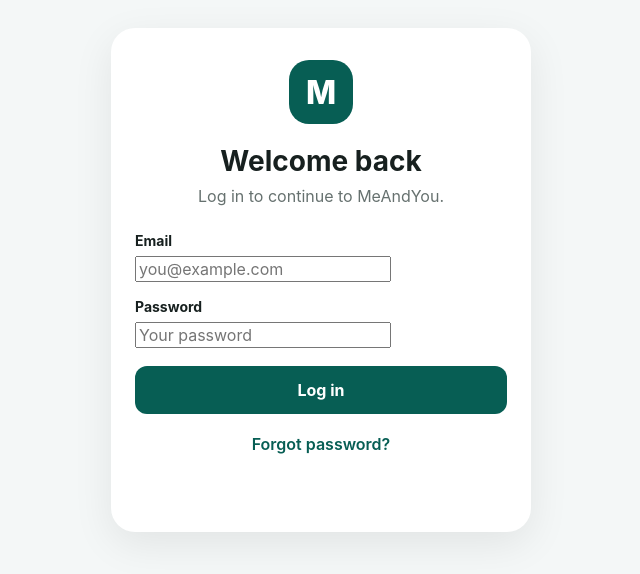
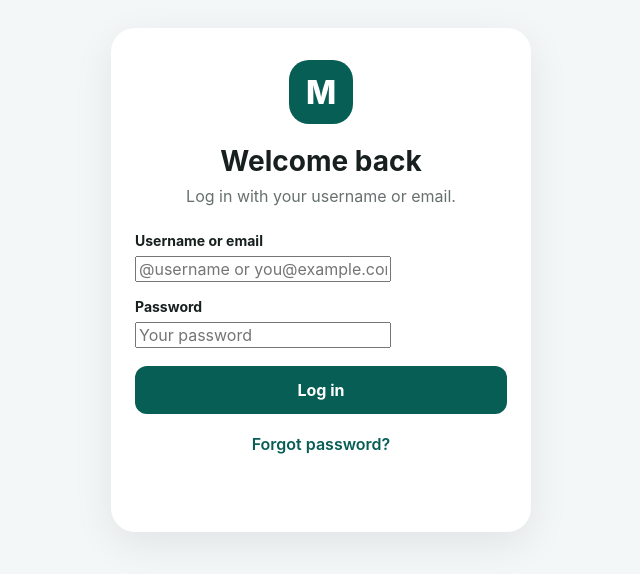
Before and after one commit to kazeemb308-collab/MeAndYou, a plain HTML site: page login.html in a window 1280 px wide. Shown: the part 120-694 px from the top of the page, without its empty margins (319-959 px from the left). Drawn offline with Linux system fonts and the light colour scheme.

Commit message:
Allow login with username or email

```diff
--- a/login.html
+++ b/login.html
@@ -12,10 +12,10 @@
 <section class="auth-card">
 <div class="logo small">M</div>
 <h1>Welcome back</h1>
-      <p>Log in to continue to MeAndYou.</p>
+<p>Log in with your username or email.</p>
 <form id="authForm" novalidate>
-        <label for="email">Email</label>
-        <input id="email" type="email" autocomplete="email" placeholder="you@example.com" required>
+<label for="loginId">Username or email</label>
+<input id="loginId" type="text" autocomplete="username" placeholder="@username or you@example.com" required>
 <label for="password">Password</label>
 <input id="password" type="password" autocomplete="current-password" placeholder="Your password" minlength="6" required>
 <button class="primary" type="submit">Log in</button>
```
Lines whose indentation alone changed are shown as unchanged.
